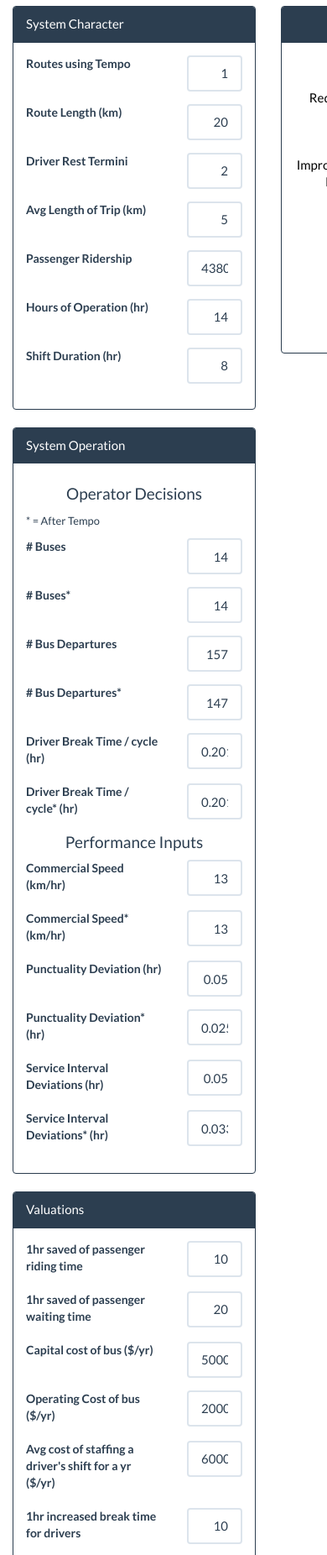
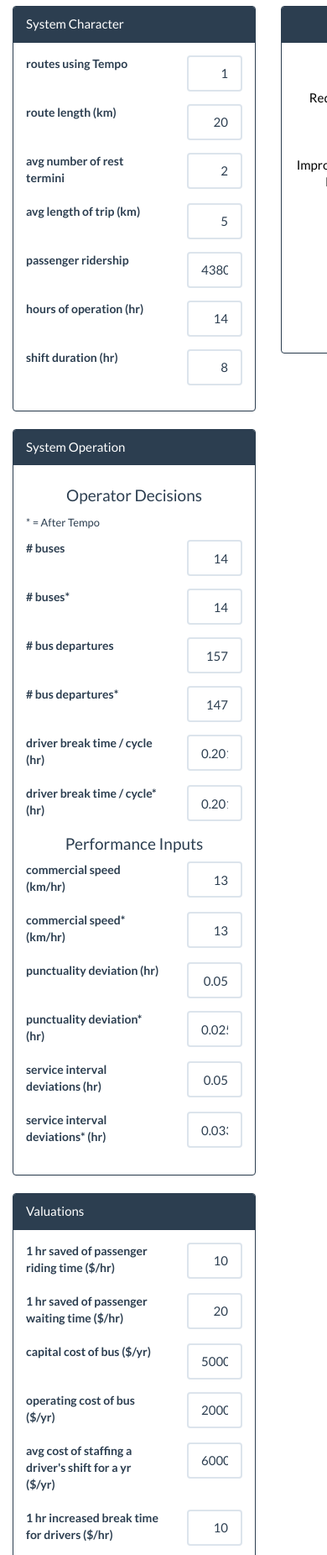
Before and after one commit to briansudev/tempo-roi, a plain HTML site: page index.html in a window 390 px wide. Shown: the part 148-2000 px from the top of the page at 84% size. Drawn offline with Linux system fonts and the light colour scheme.

Commit message:
minor styling changes

```diff
--- a/css/styles.css
+++ b/css/styles.css
@@ -17,3 +17,7 @@ body {
     width: 100%;
     height: 100%;
 }
+
+.navbar {
+  border-radius:0;
+}
--- a/index.html
+++ b/index.html
@@ -28,43 +28,43 @@
 			  <div class="panel-body">
 				<form class="form-horizontal" role="form">
 				  <div class="form-group">
-				    <label for="num_routes" class="col-xs-8 control-label" title="Number of routes using Tempo.">Routes using Tempo</label>
+				    <label for="num_routes" class="col-xs-8 control-label" title="Number of routes using Tempo.">routes using Tempo</label>
 				    <div class="col-xs-4">
 				      <input type="text" pattern="[0-9]*" class="form-control" id="num_routes" value="1">
 				    </div>
 				  </div>
 				  <div class="form-group">
-				    <label for="route_length" class="col-xs-8 control-label" title="Route length in km. If there will be multiple routes using Tempo, provide the average across the considered routes.">Route Length (km)</label>
+				    <label for="route_length" class="col-xs-8 control-label" title="Route length in km. If there will be multiple routes using Tempo, provide the average across the considered routes.">route length (km)</label>
 				    <div class="col-xs-4">
 				      <input type="text" pattern="[0-9]*" class="form-control" id="route_length" value="20">
 				    </div>
 				  </div>
 				  <div class="form-group">
-				    <label for="num_termini" class="col-xs-8 control-label" title="Number of termini where drivers take their rest. If there will be multiple routes using Tempo, provide the average across the considered routes.">Driver Rest Termini</label>
+				    <label for="num_termini" class="col-xs-8 control-label" title="Number of termini where drivers take their rest. If there will be multiple routes using Tempo, provide the average across the considered routes.">avg number of rest termini</label>
 				    <div class="col-xs-4">
 				      <input type="text" pattern="[0-9]*" class="form-control" id="num_termini" value="2">
 				    </div>
 				  </div>
 				  <div class="form-group">
-				    <label for="avg_pass_dist" class="col-xs-8 control-label" title="Length of a passenger trip: Average distance in km that passengers travel on the route(s) under consideration.">Avg Length of Trip (km)</label>
+				    <label for="avg_pass_dist" class="col-xs-8 control-label" title="Length of a passenger trip: Average distance in km that passengers travel on the route(s) under consideration.">avg length of trip (km)</label>
 				    <div class="col-xs-4">
 				      <input type="text" pattern="[0-9]*" class="form-control" id="avg_pass_dist" value="5">
 				    </div>
 				  </div>
 				  <div class="form-group">
-				    <label for="pass_ridership" class="col-xs-8 control-label" title="The number of passenger trips that the route serves per year. If there will be more than one route using Tempo, provide the average across the considered routes.">Passenger Ridership</label>
+				    <label for="pass_ridership" class="col-xs-8 control-label" title="The number of passenger trips that the route serves per year. If there will be more than one route using Tempo, provide the average across the considered routes.">passenger ridership</label>
 				    <div class="col-xs-4">
 				      <input type="text" pattern="[0-9]*" class="form-control" id="pass_ridership" value="438000">
 				    </div>
 				  </div>
 				  <div class="form-group">
-				    <label for="op_hours" class="col-xs-8 control-label" title="Hours of operation in a day.">Hours of Operation (hr)</label>
+				    <label for="op_hours" class="col-xs-8 control-label" title="Hours of operation in a day.">hours of operation (hr)</label>
 				    <div class="col-xs-4">
 				      <input type="text" pattern="[0-9]*" class="form-control" id="op_hours" value="14">
 				    </div>
 				  </div>
 				  <div class="form-group">
-				    <label for="shit_dur" class="col-xs-8 control-label" title="The average number of hours that a driver drives before he/she is relieved by another driver.">Shift Duration (hr)</label>
+				    <label for="shit_dur" class="col-xs-8 control-label" title="The average number of hours that a driver drives before he/she is relieved by another driver.">shift duration (hr)</label>
 				    <div class="col-xs-4">
 				      <input type="text" pattern="[0-9]*" class="form-control" id="shift_dur" value="8">
 				    </div>
@@ -79,37 +79,37 @@
         		<p><small>* = After Tempo</small></p>
 				<form class="form-horizontal" role="form">
 				  <div class="form-group">
-				    <label for="num_buses" class="col-xs-8 control-label" title="Number of buses before Tempo. The average number of buses that simulatenously operate on the route over a typical day. If the number changes across the day, provide an average. If there will be more than one route using Tempo, provide the median value across all considered routes."># Buses</label>
+				    <label for="num_buses" class="col-xs-8 control-label" title="Number of buses before Tempo. The average number of buses that simulatenously operate on the route over a typical day. If the number changes across the day, provide an average. If there will be more than one route using Tempo, provide the median value across all considered routes."># buses</label>
 				    <div class="col-xs-4">
 				      <input type="text" pattern="[0-9]*" class="form-control" id="num_buses" value="14">
 				    </div>
 				  </div>
 				  <div class="form-group">
-				    <label for="num_buses_" class="col-xs-8 control-label" title="Number of buses after Tempo. The average number of buses that simulatenously operate on the route over a typical day. If the number changes across the day, provide an average. If there will be more than one route using Tempo, provide the median value across all considered routes."># Buses*</label>
+				    <label for="num_buses_" class="col-xs-8 control-label" title="Number of buses after Tempo. The average number of buses that simulatenously operate on the route over a typical day. If the number changes across the day, provide an average. If there will be more than one route using Tempo, provide the median value across all considered routes."># buses*</label>
 				    <div class="col-xs-4">
 				      <input type="text" pattern="[0-9]*" class="form-control" id="num_buses_" value="14">
 				    </div>
 				  </div>
 				  <div class="form-group">
-				    <label for="num_bus_deps" class="col-xs-8 control-label" title="Number of bus departures from the route's first terminus in one day before Tempo. If there will be more than one route using Tempo, provide the median value across all considered routes."># Bus Departures</label>
+				    <label for="num_bus_deps" class="col-xs-8 control-label" title="Number of bus departures from the route's first terminus in one day before Tempo. If there will be more than one route using Tempo, provide the median value across all considered routes."># bus departures</label>
 				    <div class="col-xs-4">
 				      <input type="text" pattern="[0-9]*" class="form-control" id="num_bus_deps" value="157">
 				    </div>
 				  </div>
 				  <div class="form-group">
-				    <label for="num_bus_deps_" class="col-xs-8 control-label" title="Number of bus departures from the route's first terminus in one day after Tempo. If there will be more than one route using Tempo, provide the median value across all considered routes."># Bus Departures*</label>
+				    <label for="num_bus_deps_" class="col-xs-8 control-label" title="Number of bus departures from the route's first terminus in one day after Tempo. If there will be more than one route using Tempo, provide the median value across all considered routes."># bus departures*</label>
 				    <div class="col-xs-4">
 				      <input type="text" pattern="[0-9]*" class="form-control" id="num_bus_deps_" value="147">
 				    </div>
 				  </div>
 				  <div class="form-group">
-				    <label for="driver_break_time" class="col-xs-8 control-label" title="Driver break time per cycle before Tempo. This is the average number of hours of rest that drivers enjoy for each completion of a route's cycle. If it changes across a day, provide an average. If there will be more than one route using Tempo, provide the median value across all considered routes.">Driver Break Time / cycle (hr)</label>
+				    <label for="driver_break_time" class="col-xs-8 control-label" title="Driver break time per cycle before Tempo. This is the average number of hours of rest that drivers enjoy for each completion of a route's cycle. If it changes across a day, provide an average. If there will be more than one route using Tempo, provide the median value across all considered routes.">driver break time / cycle (hr)</label>
 				    <div class="col-xs-4">
 				      <input type="text" pattern="[0-9\.]*" class="form-control" id="driver_break_time" value="0.201">
 				    </div>
 				  </div>
 				  <div class="form-group">
-				    <label for="driver_break_time_" class="col-xs-8 control-label" title="Driver break time per cycle after Tempo. This is the average number of hours of rest that drivers enjoy for each completion of a route's cycle. If it changes across a day, provide an average. If there will be more than one route using Tempo, provide the median value across all considered routes.">Driver Break Time / cycle* (hr)</label>
+				    <label for="driver_break_time_" class="col-xs-8 control-label" title="Driver break time per cycle after Tempo. This is the average number of hours of rest that drivers enjoy for each completion of a route's cycle. If it changes across a day, provide an average. If there will be more than one route using Tempo, provide the median value across all considered routes.">driver break time / cycle* (hr)</label>
 				    <div class="col-xs-4">
 				      <input type="text" pattern="[0-9\.]*" class="form-control" id="driver_break_time_" value="0.201">
 				    </div>
@@ -118,37 +118,37 @@
 				<h4 class='text-center'>Performance Inputs</h4>
 				<form class="form-horizontal" role="form">
 				  <div class="form-group">
-				    <label for="speed" class="col-xs-8 control-label" title="Commercial speed before Tempo. Average speed in km/hr at which the buses travel while in service during the day, including the delays due to passenger collection and delivery but not the delays due to driver breaks at the route's terminii. (Tempo measures it.)">Commercial Speed (km/hr)</label>
+				    <label for="speed" class="col-xs-8 control-label" title="Commercial speed before Tempo. Average speed in km/hr at which the buses travel while in service during the day, including the delays due to passenger collection and delivery but not the delays due to driver breaks at the route's terminii. (Tempo measures it.)">commercial speed (km/hr)</label>
 				    <div class="col-xs-4">
 				      <input type="text" pattern="[0-9\.]*" class="form-control" id="speed" value="13">
 				    </div>
 				  </div>
 				  <div class="form-group">
-				    <label for="speed_" class="col-xs-8 control-label" title="Commercial speed after Tempo. Average speed in km/hr at which the buses travel while in service during the day, including the delays due to passenger collection and delivery but not the delays due to driver breaks at the route's terminii. (Tempo measures it.)">Commercial Speed* (km/hr)</label>
+				    <label for="speed_" class="col-xs-8 control-label" title="Commercial speed after Tempo. Average speed in km/hr at which the buses travel while in service during the day, including the delays due to passenger collection and delivery but not the delays due to driver breaks at the route's terminii. (Tempo measures it.)">commercial speed* (km/hr)</label>
 				    <div class="col-xs-4">
 				      <input type="text" pattern="[0-9\.]*" class="form-control" id="speed_" value="13">
 				    </div>
 				  </div>
 				  <div class="form-group">
-				    <label for="punc_dev" class="col-xs-8 control-label" title="Punctuality deviation before Tempo. Standard deviation of the arrival times at the routes teriminii in hours. (It will usually be on the order of a few minutes; Tempo measures it.)">Punctuality Deviation (hr)</label>
+				    <label for="punc_dev" class="col-xs-8 control-label" title="Punctuality deviation before Tempo. Standard deviation of the arrival times at the routes teriminii in hours. (It will usually be on the order of a few minutes; Tempo measures it.)">punctuality deviation (hr)</label>
 				    <div class="col-xs-4">
 				      <input type="text" pattern="[0-9\.]*" class="form-control" id="punc_dev" value="0.05">
 				    </div>
 				  </div>
 				  <div class="form-group">
-				    <label for="punc_dev_" class="col-xs-8 control-label" title="Punctuality deviation after Tempo. Standard deviation of the arrival times at the routes teriminii in hours. (It will usually be on the order of a few minutes; Tempo measures it.)">Punctuality Deviation* (hr)</label>
+				    <label for="punc_dev_" class="col-xs-8 control-label" title="Punctuality deviation after Tempo. Standard deviation of the arrival times at the routes teriminii in hours. (It will usually be on the order of a few minutes; Tempo measures it.)">punctuality deviation* (hr)</label>
 				    <div class="col-xs-4">
 				      <input type="text" pattern="[0-9\.]*" class="form-control" id="punc_dev_" value="0.025">
 				    </div>
 				  </div>
 				  <div class="form-group">
-				    <label for="serv_int_dev" class="col-xs-8 control-label" title="Service interval deviations before Tempo. Standard deviation of the service interval in hours. (It will usually be on the order of a few minutes. Tempo measures it.)">Service Interval Deviations (hr)</label>
+				    <label for="serv_int_dev" class="col-xs-8 control-label" title="Service interval deviations before Tempo. Standard deviation of the service interval in hours. (It will usually be on the order of a few minutes. Tempo measures it.)">service interval deviations (hr)</label>
 				    <div class="col-xs-4">
 				      <input type="text" pattern="[0-9\.]*" class="form-control" id="serv_int_dev" value="0.05">
 				    </div>
 				  </div>
 				  <div class="form-group">
-				    <label for="serv_int_dev_" class="col-xs-8 control-label" title="Service interval deviations after Tempo. Standard deviation of the service interval in hours. (It will usually be on the order of a few minutes. Tempo measures it.)">Service Interval Deviations* (hr)</label>
+				    <label for="serv_int_dev_" class="col-xs-8 control-label" title="Service interval deviations after Tempo. Standard deviation of the service interval in hours. (It will usually be on the order of a few minutes. Tempo measures it.)">service interval deviations* (hr)</label>
 				    <div class="col-xs-4">
 				      <input type="text" pattern="[0-9\.]*" class="form-control" id="serv_int_dev_" value="0.0333">
 				    </div>
@@ -161,49 +161,49 @@
 			  <div class="panel-body">
 				<form class="form-horizontal" role="form">
 				  <div class="form-group">
-				    <label for="pass_time_sav" class="col-xs-8 control-label" title="Valuation in $ of one hour saved of passenger riding time. (Default value = $10/pax-hr)">1hr saved of passenger riding time</label>
+				    <label for="pass_time_sav" class="col-xs-8 control-label" title="Valuation in $ of one hour saved of passenger riding time. (Default value = $10/pax-hr)">1 hr saved of passenger riding time ($/hr)</label>
 				    <div class="col-xs-4">
 				      <input type="text" pattern="[0-9\.]*" class="form-control" id="pass_time_sav" value="10">
 				    </div>
 				  </div>
 				  <div class="form-group">
-				    <label for="pass_wait_time_sav" class="col-xs-8 control-label" title="Valuation in $ of one hour saved of passenger waiting time. (Default value = $20/pax-hr)">1hr saved of passenger waiting time</label>
+				    <label for="pass_wait_time_sav" class="col-xs-8 control-label" title="Valuation in $ of one hour saved of passenger waiting time. (Default value = $20/pax-hr)">1 hr saved of passenger waiting time ($/hr)</label>
 				    <div class="col-xs-4">
 				      <input type="text" pattern="[0-9\.]*" class="form-control" id="pass_wait_time_sav" value="20">
 				    </div>
 				  </div>
 				  <div class="form-group">
-				    <label for="bus_capt_cost" class="col-xs-8 control-label" title="Capital cost in $/year of a bus. This should be a bus' capital cost, exclusive of operating costs, amortized over its life. (Default value = $5000/bus-yr)">Capital cost of bus ($/yr)</label>
+				    <label for="bus_capt_cost" class="col-xs-8 control-label" title="Capital cost in $/year of a bus. This should be a bus' capital cost, exclusive of operating costs, amortized over its life. (Default value = $5000/bus-yr)">capital cost of bus ($/yr)</label>
 				    <div class="col-xs-4">
 				      <input type="text" pattern="[0-9\.]*" class="form-control" id="bus_capt_cost" value="5000">
 				    </div>
 				  </div>
 				  <div class="form-group">
-				    <label for="bus_opt_cost" class="col-xs-8 control-label" title="Operating cost in $/year of a bus. This should include all the operating and maintenance costs. It can be estimated by dividing the operator's total yearly cost of maintenance and energy by the number of buses (Default value = $20000/bus-yr)">Operating Cost of bus ($/yr)</label>
+				    <label for="bus_opt_cost" class="col-xs-8 control-label" title="Operating cost in $/year of a bus. This should include all the operating and maintenance costs. It can be estimated by dividing the operator's total yearly cost of maintenance and energy by the number of buses (Default value = $20000/bus-yr)">operating cost of bus ($/yr)</label>
 				    <div class="col-xs-4">
 				      <input type="text" pattern="[0-9\.]*" class="form-control" id="bus_opt_cost" value="20000">
 				    </div>
 				  </div>
 				  <div class="form-group">
-				    <label for="drv_shift_cost" class="col-xs-8 control-label" title="Average cost in $/year of staffing a driver's shift for a year. (Default value = $60000/shift-yr). This should be slightly higher than the wages and benefits of a driver because paid drivers do not drive 100% of the time due to staffing difficulties; sicknesses, etc. It can be calculated by diving the total salaries and benefits padi for one year's operation by the number of shits in one year.">Avg cost of staffing a driver's shift for a yr ($/yr)</label>
+				    <label for="drv_shift_cost" class="col-xs-8 control-label" title="Average cost in $/year of staffing a driver's shift for a year. (Default value = $60000/shift-yr). This should be slightly higher than the wages and benefits of a driver because paid drivers do not drive 100% of the time due to staffing difficulties; sicknesses, etc. It can be calculated by diving the total salaries and benefits padi for one year's operation by the number of shits in one year.">avg cost of staffing a driver's shift for a yr ($/yr)</label>
 				    <div class="col-xs-4">
 				      <input type="text" pattern="[0-9\.]*" class="form-control" id="drv_shift_cost" value="60000">
 				    </div>
 				  </div>
 				  <div class="form-group">
-				    <label for="drv_inc_break" class="col-xs-8 control-label" title="Value placed on one hour of increased break time for drivers. (Default value = $10/hr.) This is subjective. A value comparable with 50% of a driver's wage is reasonable.">1hr increased break time for drivers</label>
+				    <label for="drv_inc_break" class="col-xs-8 control-label" title="Value placed on one hour of increased break time for drivers. (Default value = $10/hr.) This is subjective. A value comparable with 50% of a driver's wage is reasonable.">1 hr increased break time for drivers ($/hr)</label>
 				    <div class="col-xs-4">
 				      <input type="text" pattern="[0-9\.]*" class="form-control" id="drv_inc_break" value="10">
 				    </div>
 				  </div>
 				  <div class="form-group">
-				    <label for="rm_uncert_drv_rest" class="col-xs-8 control-label" title="Value in removing 1 hour of uncertainty from driver rest. (Default value = $10/hr). This is highly subjective and depends on what drivers want. It is the value that client wishes to place on changing a random sequence of break times such as the following {12', 9', 8', 12', 12', 7'} to a regular sequence with the same total time {10', 10', 10', 10', 10', 10'}. The former sequence has 2 + 1 + 2 + 2 + 2 + 3 = 12 minutes of uncertainty and the second 0. If the client values any such 12-minute improvement at $1.00, then this value should be (1.00/12) x 60 = $5/hr.">1hr of uncertainty removed from driver rest</label>
+				    <label for="rm_uncert_drv_rest" class="col-xs-8 control-label" title="Value in removing 1 hour of uncertainty from driver rest. (Default value = $10/hr). This is highly subjective and depends on what drivers want. It is the value that client wishes to place on changing a random sequence of break times such as the following {12', 9', 8', 12', 12', 7'} to a regular sequence with the same total time {10', 10', 10', 10', 10', 10'}. The former sequence has 2 + 1 + 2 + 2 + 2 + 3 = 12 minutes of uncertainty and the second 0. If the client values any such 12-minute improvement at $1.00, then this value should be (1.00/12) x 60 = $5/hr.">1 hr of uncertainty removed from driver rest ($/hr)</label>
 				    <div class="col-xs-4">
 				      <input type="text" pattern="[0-9\.]*" class="form-control" id="rm_uncert_drv_rest" value="5">
 				    </div>
 				  </div>
 				  <div class="form-group">
-				    <label for="elm_hour_bus_runtime" class="col-xs-8 control-label" title="Value placed on the societal benefits of eliminating 1 hour of bus running time. (Default value = $5/hr.) This expresses the value placed by the agency in reducing green houes emissions, noise and other environmental effects associated with the operation of a bus. We suggest using a significant fraction of the cost of a bus' energy consumed in one hour of operation.">societal benefits of eliminating 1hr of bus running time</label>
+				    <label for="elm_hour_bus_runtime" class="col-xs-8 control-label" title="Value placed on the societal benefits of eliminating 1 hour of bus running time. (Default value = $5/hr.) This expresses the value placed by the agency in reducing green houes emissions, noise and other environmental effects associated with the operation of a bus. We suggest using a significant fraction of the cost of a bus' energy consumed in one hour of operation.">societal benefits of eliminating 1hr of bus running time ($/hr)</label>
 				    <div class="col-xs-4">
 				      <input type="text" pattern="[0-9\.]*" class="form-control" id="elm_hour_bus_runtime" value="5">
 				    </div>
@@ -216,13 +216,13 @@
 			  <div class="panel-body">
 				<form class="form-horizontal" role="form">
 				  <div class="form-group">
-				    <label for="tempo_cost" class="col-xs-8 control-label" title="Yearly cost of Tempo for the route ($/yr): This should include the amortized cost of the tablets and any start-up costs, plus Tempo's yearly subscription-maintenance fee and any yearly communication fees. If there will be more than one route using Tempo, divide the total yearly cost of Tempo by number of routes using Tempo to obtain an average cost across the routes.">Yearly cost of Tempo for the route ($/yr)</label>
+				    <label for="tempo_cost" class="col-xs-8 control-label" title="Yearly cost of Tempo for the route ($/yr): This should include the amortized cost of the tablets and any start-up costs, plus Tempo's yearly subscription-maintenance fee and any yearly communication fees. If there will be more than one route using Tempo, divide the total yearly cost of Tempo by number of routes using Tempo to obtain an average cost across the routes.">yearly cost of Tempo for the route ($/yr)</label>
 				    <div class="col-xs-4">
 				      <input type="text" pattern="[0-9\.]*" class="form-control" id="tempo_cost" value="7000">
 				    </div>
 				  </div>
 				  <div class="form-group">
-				    <label for="tempo_repl_act_cost" class="col-xs-8 control-label" title="Yearly cost of all activities Tempo would replace. (Default value = $0/yr.) This would include the amortized cost of obsoletized CAD, AVL, dispatching and passenger information systems, as well as all the costs associated with running and of maintaning them. If there will be more than one route using Tempo, divide teh total yearly cost of all the routes by the number of routes using Tempo to obtain an average cost across the routes.">Yearly cost of all activities Tempo would replace</label>
+				    <label for="tempo_repl_act_cost" class="col-xs-8 control-label" title="Yearly cost of all activities Tempo would replace. (Default value = $0/yr.) This would include the amortized cost of obsoletized CAD, AVL, dispatching and passenger information systems, as well as all the costs associated with running and of maintaning them. If there will be more than one route using Tempo, divide teh total yearly cost of all the routes by the number of routes using Tempo to obtain an average cost across the routes.">yearly cost of all activities Tempo would replace</label>
 				    <div class="col-xs-4">
 				      <input type="text" pattern="[0-9\.]*" class="form-control" id="tempo_repl_act_cost" value="0">
 				    </div>
```
